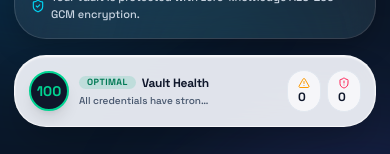
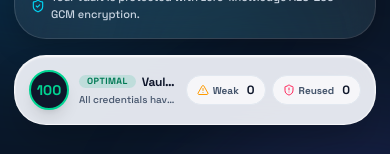
Before and after one commit to abdnimit1203/CipherVault-FE, a Next.js app: page /dashboard in a window 390 px wide. Shown: the part 165-319 px from the top of the page. Built offline with nearby package versions, Linux system fonts and the light colour scheme; no server answers; sample sign-in values are in the browser's storage.

Commit message:
fix(dashboard): restore explicit Weak and Reused text labels in Vault Health cards across all mobile screen sizes

```diff
--- a/src/app/dashboard/page.tsx
+++ b/src/app/dashboard/page.tsx
@@ -194,31 +194,31 @@ export default function DashboardPage() {
             <button
               onClick={() => setActiveFilter(activeFilter === 'weak' ? 'all' : 'weak')}
               className={cn(
-                "flex flex-col gap-0 p-1.5 px-2.5 sm:p-2.5 sm:px-4 rounded-xl sm:rounded-2xl border transition-all text-left cursor-pointer",
+                "flex items-center gap-1.5 p-1.5 px-2.5 sm:p-2.5 sm:px-4 rounded-xl sm:rounded-2xl border transition-all cursor-pointer",
                 activeFilter === 'weak'
                   ? 'bg-amber-500/20 border-amber-500/50 shadow-md ring-2 ring-amber-400/40'
                   : 'bg-white/70 hover:bg-white/90 border-slate-200'
               )}
             >
-              <span className="text-[9px] sm:text-[11px] text-slate-500 font-semibold flex items-center gap-1">
-                <AlertTriangle className="w-3 h-3 sm:w-3.5 sm:h-3.5 text-amber-500"/> <span className="hidden xs:inline">Weak</span>
+              <span className="text-[10px] sm:text-[11px] text-slate-600 font-bold flex items-center gap-1">
+                <AlertTriangle className="w-3 h-3 sm:w-3.5 sm:h-3.5 text-amber-500 shrink-0"/> Weak
               </span>
-              <span className="font-extrabold text-xs sm:text-lg text-slate-900">{weakCount}</span>
+              <span className="font-extrabold text-xs sm:text-base text-slate-900 ml-0.5">{weakCount}</span>
             </button>
 
             <button
               onClick={() => setActiveFilter(activeFilter === 'reused' ? 'all' : 'reused')}
               className={cn(
-                "flex flex-col gap-0 p-1.5 px-2.5 sm:p-2.5 sm:px-4 rounded-xl sm:rounded-2xl border transition-all text-left cursor-pointer",
+                "flex items-center gap-1.5 p-1.5 px-2.5 sm:p-2.5 sm:px-4 rounded-xl sm:rounded-2xl border transition-all cursor-pointer",
                 activeFilter === 'reused'
                   ? 'bg-rose-500/20 border-rose-500/50 shadow-md ring-2 ring-rose-400/40'
                   : 'bg-white/70 hover:bg-white/90 border-slate-200'
               )}
             >
-              <span className="text-[9px] sm:text-[11px] text-slate-500 font-semibold flex items-center gap-1">
-                <ShieldAlert className="w-3 h-3 sm:w-3.5 sm:h-3.5 text-rose-500"/> <span className="hidden xs:inline">Reused</span>
+              <span className="text-[10px] sm:text-[11px] text-slate-600 font-bold flex items-center gap-1">
+                <ShieldAlert className="w-3 h-3 sm:w-3.5 sm:h-3.5 text-rose-500 shrink-0"/> Reused
               </span>
-              <span className="font-extrabold text-xs sm:text-lg text-slate-900">{reusedCount}</span>
+              <span className="font-extrabold text-xs sm:text-base text-slate-900 ml-0.5">{reusedCount}</span>
             </button>
           </div>
         </div>
```
